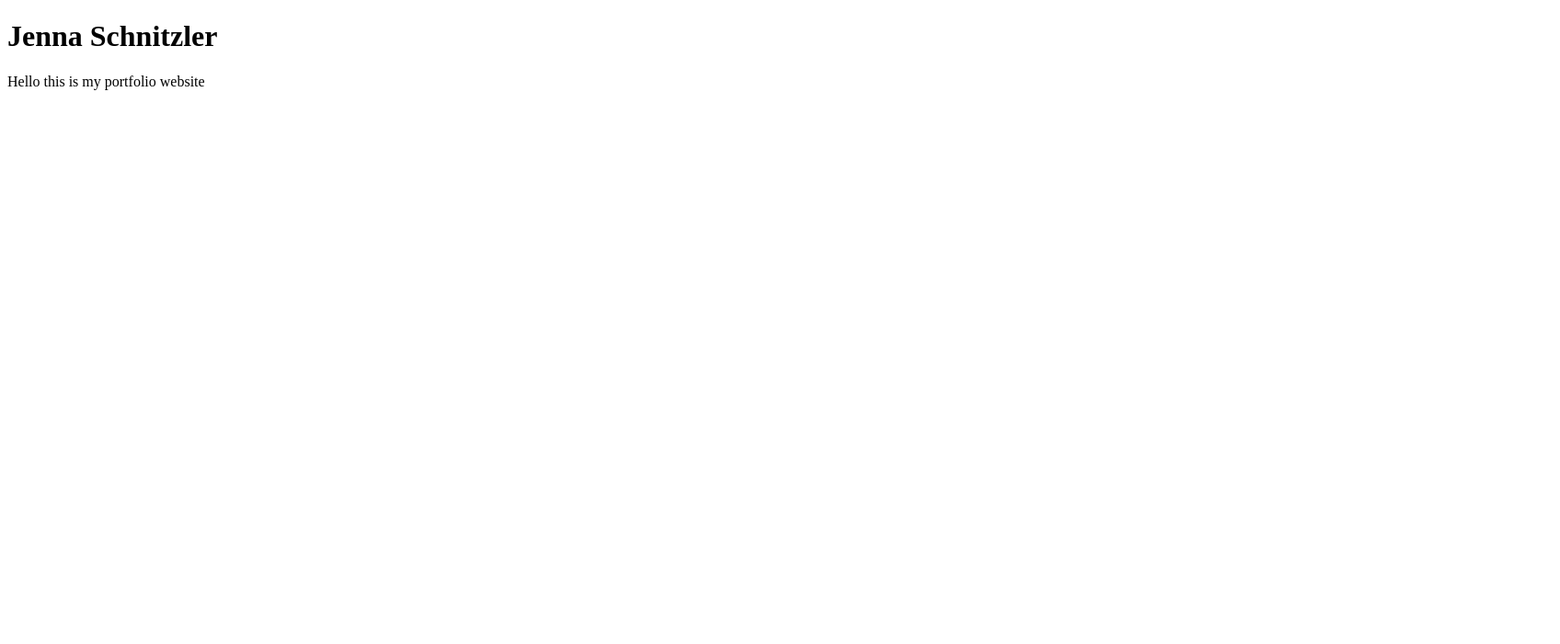
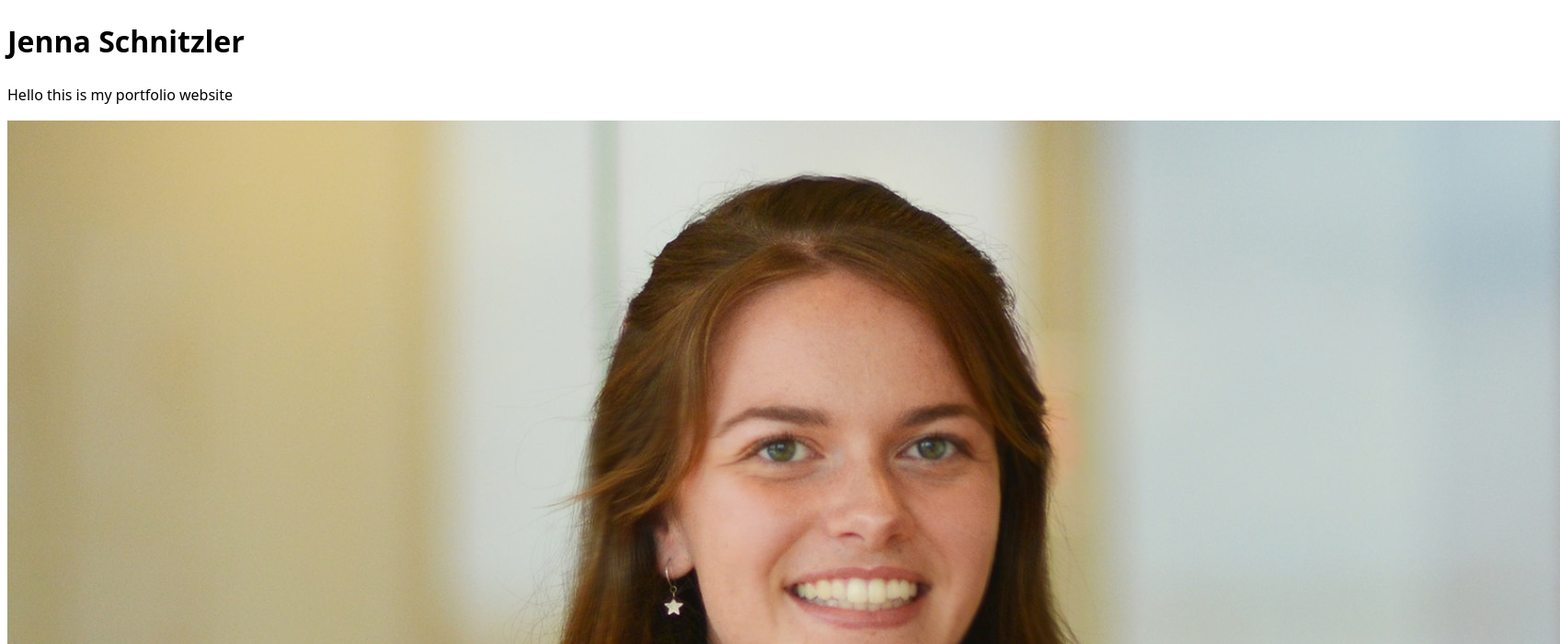
Before and after one commit to jschnitz217/portfolio, a plain HTML site: page index.html in a window 1280 px wide. Shown: the top 700 px of the page at 92% size, 1696 px wide, since content can reach past the window. Drawn offline with Linux system fonts and the light colour scheme.

Commit message:
add image

```diff
--- a/index.html
+++ b/index.html
@@ -4,9 +4,13 @@
     <meta charset="UTF-8">
     <meta name="viewport" content="width=device-width, initial-scale=1.0">
     <title>Jenna Schnitzler: Personal site and portfolio</title>
+    <link href="style.css" rel="stylesheet" />
 </head>
 <body>
    <h1>Jenna Schnitzler</h1>
    <p>Hello this is my portfolio website</p>
+   <img
+    src="images/jenna.jpg"
+    alt="Headshot of Jenna Schnitzler" />
 </body>
 </html>
--- /dev/null
+++ b/style.css
@@ -0,0 +1,6 @@
+body {
+    /* Set line height to 1.5 times the font size
+       and use the OS’s UI font as the website font
+     */
+    font: 100%/1.5 system-ui;
+   }
```
Also changed, not shown: images/jenna.jpg (added).
